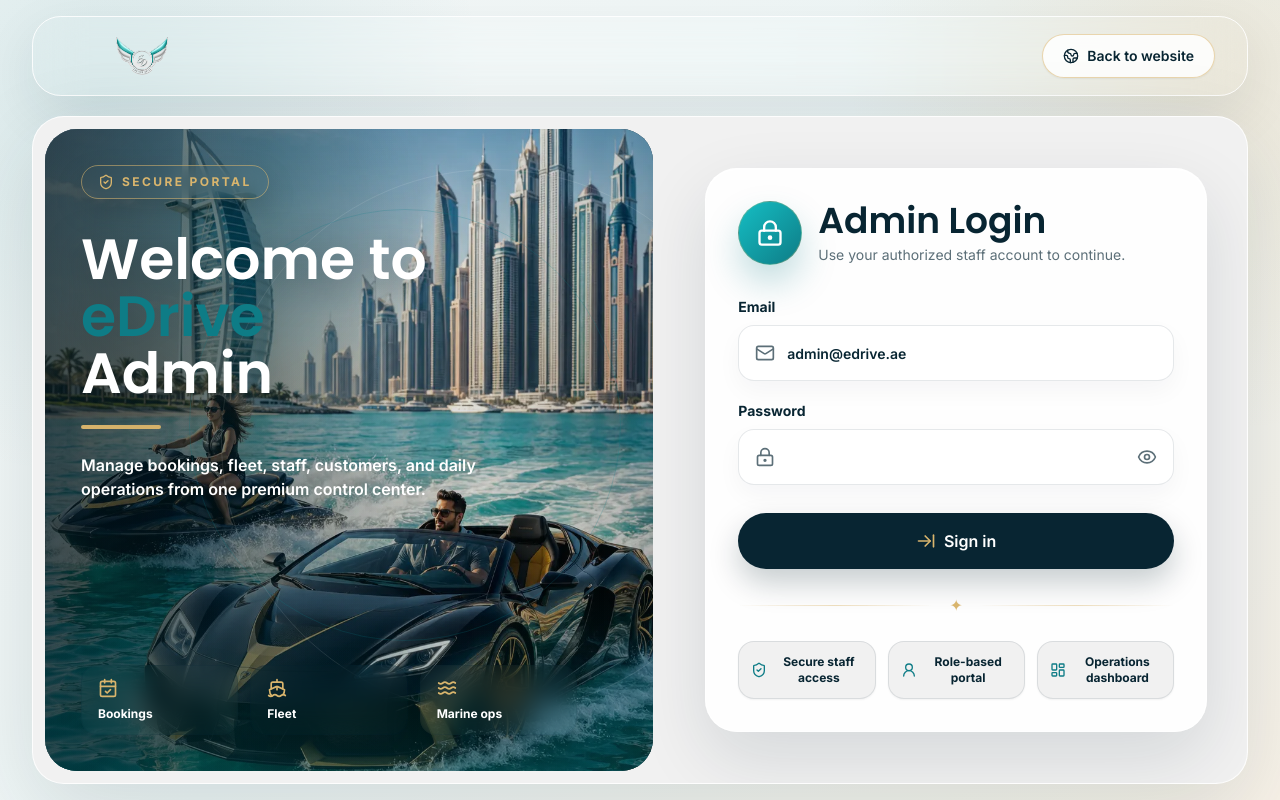
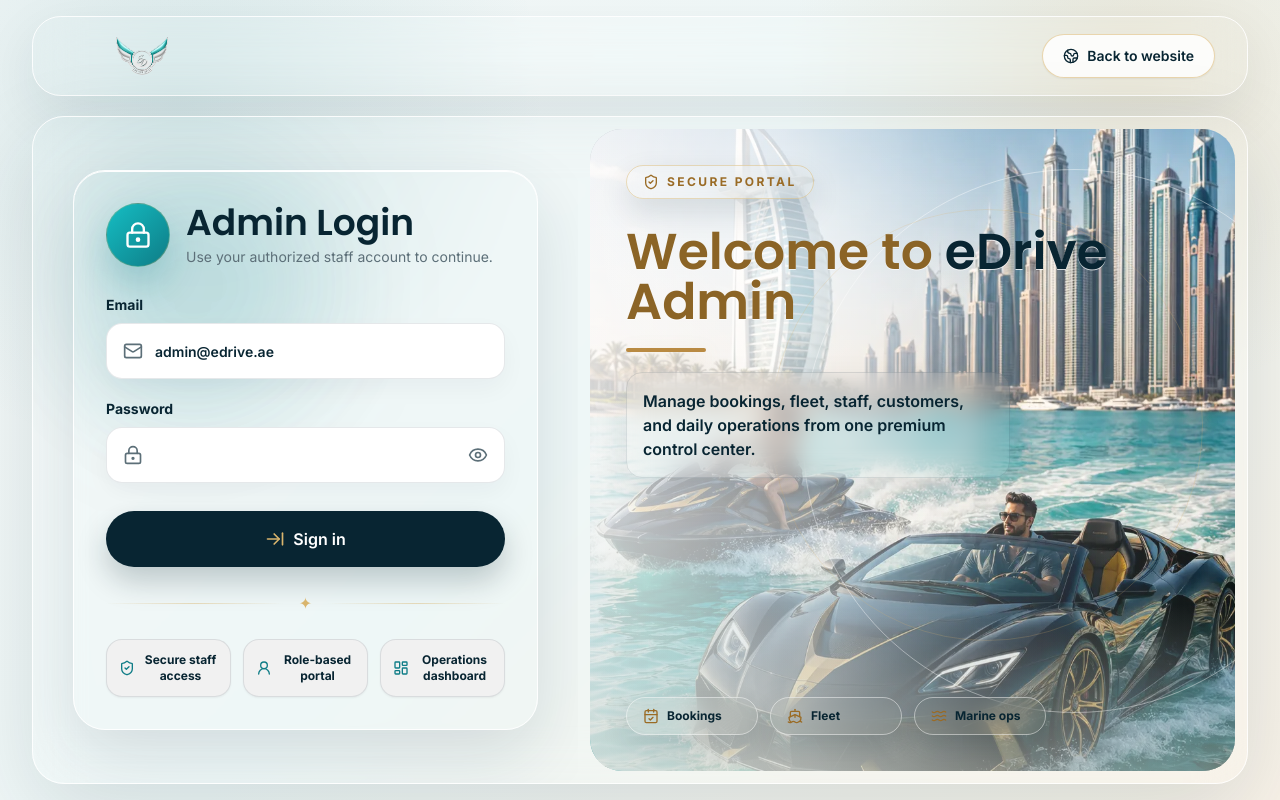
Before and after one commit to emranyounasdxb-ai/edrive-water-sports, a Next.js app: page /admin/login in a window 1280 px wide. Built offline with nearby package versions, Linux system fonts and the light colour scheme; no server answers.

Commit message:
Swap admin login layout

```diff
--- a/app/admin/login/page.tsx
+++ b/app/admin/login/page.tsx
@@ -12,6 +12,12 @@
   { label: 'Secure staff access', icon: ShieldCheck },
   { label: 'Role-based portal', icon: UserRound },
   { label: 'Operations dashboard', icon: LayoutDashboard }
+];
+
+const heroItems = [
+  { label: 'Bookings', icon: CalendarCheck },
+  { label: 'Fleet', icon: Ship },
+  { label: 'Marine ops', icon: Waves }
 ];
 
 export default function Page() {
@@ -36,57 +42,21 @@
   }
 
   return (
-    <main className="min-h-screen overflow-hidden bg-[radial-gradient(circle_at_8%_12%,rgba(14,124,134,0.12),transparent_28%),radial-gradient(circle_at_95%_8%,rgba(200,151,74,0.14),transparent_26%),linear-gradient(135deg,#F5F8F8_0%,#EDF5F5_48%,#F8F2E8_100%)] px-4 py-4 sm:px-6 lg:px-8">
+    <main className="min-h-screen overflow-hidden bg-[radial-gradient(circle_at_14%_12%,rgba(14,124,134,0.12),transparent_28%),radial-gradient(circle_at_88%_8%,rgba(200,151,74,0.16),transparent_25%),linear-gradient(135deg,#F5F8F8_0%,#EEF7F7_48%,#F8F2E8_100%)] px-4 py-4 sm:px-6 lg:px-8">
       <div className="mx-auto flex min-h-[calc(100vh-2rem)] w-full max-w-7xl flex-col gap-5">
-        <header className="flex items-center justify-between rounded-[1.8rem] border border-white/85 bg-white/72 px-5 py-4 shadow-[0_18px_55px_rgba(8,37,50,0.08)] backdrop-blur-xl sm:px-8">
+        <header className="flex items-center justify-between rounded-[1.8rem] border border-white/85 bg-white/76 px-5 py-4 shadow-[0_18px_55px_rgba(8,37,50,0.08)] backdrop-blur-xl sm:px-8">
           <Link href="/" className="w-fit"><BrandMark /></Link>
           <Button asChild variant="outline" className="rounded-full border-gold/55 bg-white/85 px-5 text-primary-900 shadow-sm hover:border-gold hover:bg-white">
             <Link href="/"><Globe2 className="size-4" aria-hidden="true" />Back to website</Link>
           </Button>
         </header>
 
-        <section className="grid flex-1 overflow-hidden rounded-[2rem] border border-white/85 bg-white/70 shadow-[0_28px_90px_rgba(8,37,50,0.13)] backdrop-blur-xl lg:grid-cols-[1fr_0.92fr]">
-          <div className="relative min-h-[34rem] overflow-hidden rounded-[2rem] bg-primary-900 p-6 text-white sm:p-9 lg:m-3 lg:min-h-0">
-            <img src="/images/admin/login-hero.webp" alt="eDrive Water Sports admin portal" className="absolute inset-0 h-full w-full object-cover object-center" />
-            <div className="absolute inset-0 bg-[linear-gradient(90deg,rgba(2,26,34,0.58)_0%,rgba(3,41,50,0.36)_36%,rgba(4,57,67,0.08)_68%,rgba(3,34,43,0.20)_100%)]" />
-            <div className="absolute inset-0 bg-[radial-gradient(circle_at_28%_16%,rgba(14,124,134,0.16),transparent_32%),linear-gradient(180deg,rgba(0,0,0,0.03)_0%,rgba(0,0,0,0.05)_44%,rgba(0,0,0,0.22)_100%)]" />
-            <div className="absolute inset-x-0 bottom-0 h-[28%] bg-[linear-gradient(180deg,transparent,rgba(9,164,174,0.18))]" />
-            <div className="absolute left-0 top-0 h-full w-[58%] bg-[linear-gradient(90deg,rgba(1,23,31,0.36),rgba(1,23,31,0.16),transparent)]" />
-            <div className="absolute -right-28 top-10 size-[34rem] rounded-full border border-white/10" />
-            <div className="absolute right-8 top-20 size-[27rem] rounded-full border border-primary/20" />
-
-            <div className="relative z-10 flex h-full min-h-[30rem] flex-col justify-between">
-              <div>
-                <span className="inline-flex items-center gap-2 rounded-full border border-gold/55 bg-primary-900/42 px-4 py-2 text-xs font-bold uppercase tracking-[0.2em] text-gold shadow-[0_12px_30px_rgba(0,0,0,0.16)] backdrop-blur">
-                  <ShieldCheck className="size-4 text-gold" aria-hidden="true" /> Secure Portal
-                </span>
-                <h1 className="mt-8 max-w-xl font-heading text-4xl font-semibold leading-[1.04] text-white drop-shadow-[0_8px_20px_rgba(0,0,0,0.38)] sm:text-5xl xl:text-[3.55rem]">
-                  Welcome to <span className="text-primary">eDrive</span><br />Admin
-                </h1>
-                <div className="mt-6 h-1 w-20 rounded-full bg-gold shadow-[0_8px_20px_rgba(200,151,74,0.28)]" />
-                <p className="mt-6 max-w-md text-sm font-semibold leading-7 text-white drop-shadow-[0_4px_14px_rgba(0,0,0,0.34)] sm:text-base">
-                  Manage bookings, fleet, staff, customers, and daily operations from one premium control center.
-                </p>
-              </div>
-
-              <div className="grid max-w-[31rem] gap-3 sm:grid-cols-3">
-                {[
-                  ['Bookings', CalendarCheck],
-                  ['Fleet', Ship],
-                  ['Marine ops', Waves]
-                ].map(([label, Icon]) => (
-                  <div key={String(label)} className="rounded-2xl border border-white/18 bg-primary-900/24 px-4 py-3 shadow-[0_16px_36px_rgba(0,0,0,0.16)] backdrop-blur-md">
-                    <Icon className="mb-2 size-5 text-gold" aria-hidden="true" />
-                    <p className="text-xs font-bold text-white">{String(label)}</p>
-                  </div>
-                ))}
-              </div>
-            </div>
-          </div>
-
-          <div className="flex items-center justify-center p-5 sm:p-8 lg:p-10">
-            <div className="w-full max-w-[34rem] rounded-[2rem] border border-white/90 bg-white/90 p-5 shadow-[0_26px_70px_rgba(8,37,50,0.12),inset_0_1px_0_rgba(255,255,255,0.95)] backdrop-blur-xl sm:p-8">
-              <div className="mb-8 flex items-center gap-4">
+        <section className="grid flex-1 overflow-hidden rounded-[2rem] border border-white/85 bg-white/72 shadow-[0_28px_90px_rgba(8,37,50,0.13)] backdrop-blur-xl lg:grid-cols-[0.88fr_1.08fr]">
+          <div className="relative flex items-center justify-center overflow-hidden p-5 sm:p-8 lg:p-10">
+            <div className="absolute left-8 top-10 size-64 rounded-full bg-primary/10 blur-3xl" />
+            <div className="absolute bottom-10 right-12 size-72 rounded-full bg-gold/16 blur-3xl" />
+            <div className="relative w-full max-w-[34rem] rounded-[2rem] border border-white/90 bg-white/92 p-5 shadow-[0_26px_70px_rgba(8,37,50,0.12),inset_0_1px_0_rgba(255,255,255,0.95)] backdrop-blur-xl sm:p-8">
+              <div className="mb-7 flex items-center gap-4">
                 <span className="flex size-16 items-center justify-center rounded-full border border-gold/30 bg-[linear-gradient(135deg,#15BEC4,#0E7C86)] text-white shadow-[0_18px_35px_rgba(14,124,134,0.25)]"><LockKeyhole className="size-7" aria-hidden="true" /></span>
                 <div>
                   <h2 className="font-heading text-3xl font-semibold text-primary-900 sm:text-4xl">Admin Login</h2>
@@ -131,6 +101,39 @@
               </div>
             </div>
           </div>
+
+          <div className="relative min-h-[34rem] overflow-hidden rounded-[2rem] bg-[#F7F0E4] p-6 text-primary-900 sm:p-9 lg:m-3 lg:min-h-0">
+            <img src="/images/admin/login-hero.webp" alt="eDrive Water Sports admin portal" className="absolute inset-0 h-full w-full object-cover object-center" />
+            <div className="absolute inset-0 bg-[linear-gradient(90deg,rgba(255,255,255,0.80)_0%,rgba(255,255,255,0.56)_34%,rgba(255,255,255,0.16)_64%,rgba(255,255,255,0.02)_100%)]" />
+            <div className="absolute inset-0 bg-[radial-gradient(circle_at_26%_18%,rgba(255,255,255,0.46),transparent_34%),linear-gradient(180deg,rgba(255,255,255,0.06)_0%,rgba(255,255,255,0.05)_52%,rgba(8,80,88,0.18)_100%)]" />
+            <div className="absolute inset-x-0 bottom-0 h-[26%] bg-[linear-gradient(180deg,transparent,rgba(245,239,228,0.42))]" />
+            <div className="absolute -right-28 top-10 size-[34rem] rounded-full border border-white/40" />
+            <div className="absolute right-8 top-20 size-[27rem] rounded-full border border-gold/20" />
+
+            <div className="relative z-10 flex h-full min-h-[30rem] flex-col justify-between">
+              <div>
+                <span className="inline-flex items-center gap-2 rounded-full border border-gold/45 bg-white/52 px-4 py-2 text-xs font-bold uppercase tracking-[0.2em] text-[#9A6B25] shadow-[0_12px_30px_rgba(8,37,50,0.12)] backdrop-blur-md">
+                  <ShieldCheck className="size-4 text-[#9A6B25]" aria-hidden="true" /> Secure Portal
+                </span>
+                <h1 className="mt-7 max-w-[32rem] font-heading text-4xl font-semibold leading-[1.04] text-[#8B6426] drop-shadow-[0_1px_0_rgba(255,255,255,0.75)] sm:text-5xl xl:text-[3.15rem]">
+                  Welcome to <span className="text-primary-900">eDrive</span><br />Admin
+                </h1>
+                <div className="mt-5 h-1 w-20 rounded-full bg-[#B98A42] shadow-[0_8px_20px_rgba(185,138,66,0.26)]" />
+                <p className="mt-5 max-w-sm rounded-2xl border border-white/38 bg-white/34 p-4 text-sm font-semibold leading-7 text-primary-900 shadow-[0_14px_34px_rgba(8,37,50,0.10)] backdrop-blur-md sm:text-base">
+                  Manage bookings, fleet, staff, customers, and daily operations from one premium control center.
+                </p>
+              </div>
+
+              <div className="flex max-w-[35rem] flex-wrap gap-3">
+                {heroItems.map(({ label, icon: Icon }) => (
+                  <div key={label} className="flex min-w-[8.25rem] items-center gap-2 rounded-full border border-white/45 bg-white/38 px-4 py-2.5 shadow-[0_12px_28px_rgba(8,37,50,0.12)] backdrop-blur-md">
+                    <Icon className="size-4 text-[#9A6B25]" aria-hidden="true" />
+                    <p className="text-xs font-bold text-primary-900">{label}</p>
+                  </div>
+                ))}
+              </div>
+            </div>
+          </div>
         </section>
       </div>
     </main>
```
